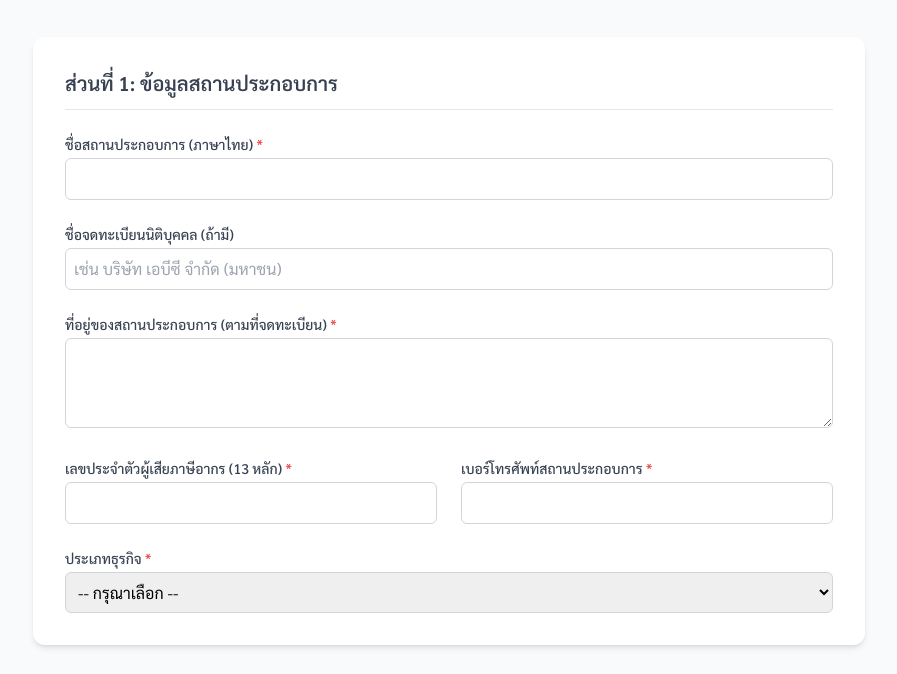
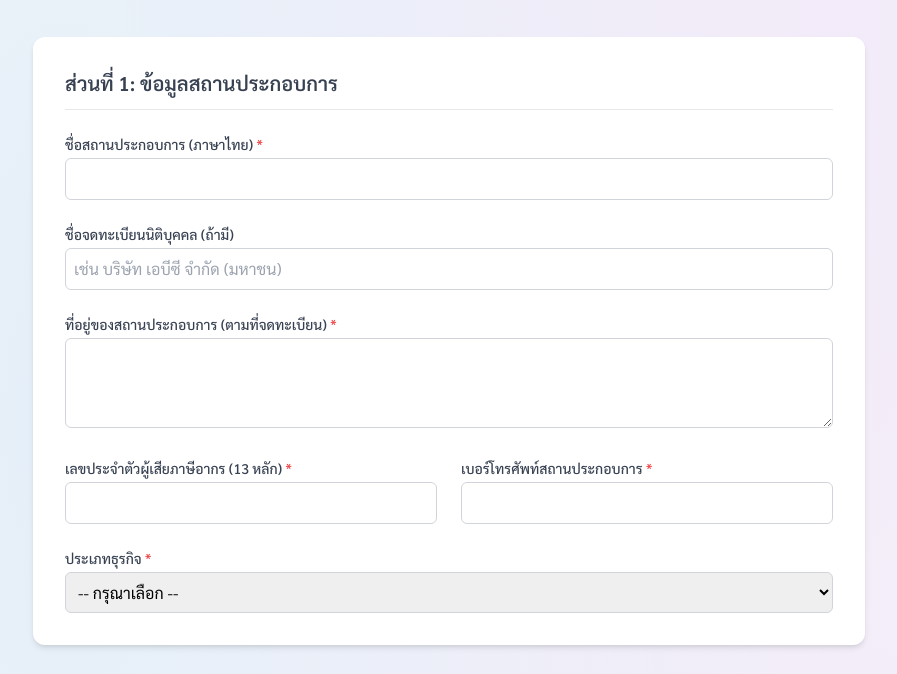
Before and after one commit to pongwarajantee/sme-mice-merchant-onboarding, a plain HTML site: page index.html in a window 1280 px wide. Shown: the part 239-913 px from the top of the page, without its empty margins (191-1088 px from the left). Drawn offline with nearby package versions, Linux system fonts and the light colour scheme.

Commit message:
Update index.html

```diff
--- a/index.html
+++ b/index.html
@@ -17,7 +17,16 @@
     <style>
         body {
             font-family: 'Sarabun', sans-serif;
-            background-color: #f7fafc;
+        }
+
+        /* ---โค้ดสำหรับพื้นหลัง Gradient ที่เพิ่มเข้ามา--- */
+        .aurora-background {
+            background-color: #f8f9fa; /* สีพื้นหลังหลัก */
+            background-image:
+                radial-gradient(at 20% 20%, hsla(210, 80%, 70%, 0.15) 0px, transparent 50%),
+                radial-gradient(at 80% 10%, hsla(280, 75%, 65%, 0.1) 0px, transparent 50%),
+                radial-gradient(at 80% 80%, hsla(190, 70%, 60%, 0.15) 0px, transparent 50%);
+            transition: background 0.3s ease-in-out;
         }
 
         .form-section {
@@ -62,7 +71,8 @@
         }
     </style>
 </head>
-<body class="bg-gray-50">
+<!-- ---[การเปลี่ยนแปลง] เปลี่ยน class จาก bg-gray-50 เป็น aurora-background--- -->
+<body class="aurora-background">
 
     <div class="container mx-auto p-4 md:p-8 max-w-4xl">
 
@@ -310,7 +320,7 @@
             const errorMessage = document.getElementById('errorMessage');
 
             // !!!  สำคัญ: แก้ไข URL นี้เป็น URL ของ Google Apps Script Web App ที่คุณ Deploy ไว้  !!!
-            const GOOGLE_SCRIPT_URL = 'https://script.google.com/macros/s/AKfycbw5vq8fCslkHFZFixGiu5ZckWi9uzvYgtfweSLRfoTupYyFfdK7QBPg-uYccSEq3-SW/exec';
+            const GOOGLE_SCRIPT_URL = 'YOUR_GOOGLE_APPS_SCRIPT_URL_HERE';
 
             // --- Logic for "Other" fields ---
             const businessTypeSelect = document.getElementById('businessType');
```
